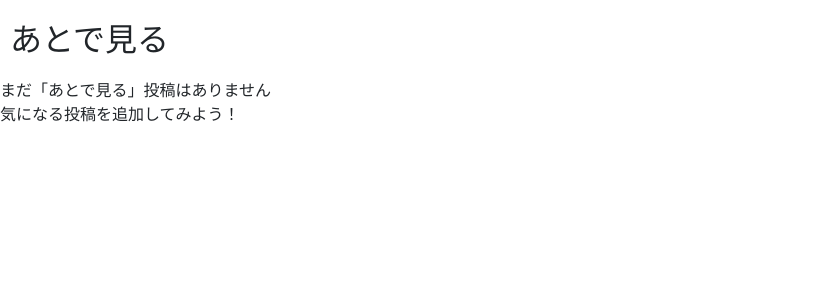
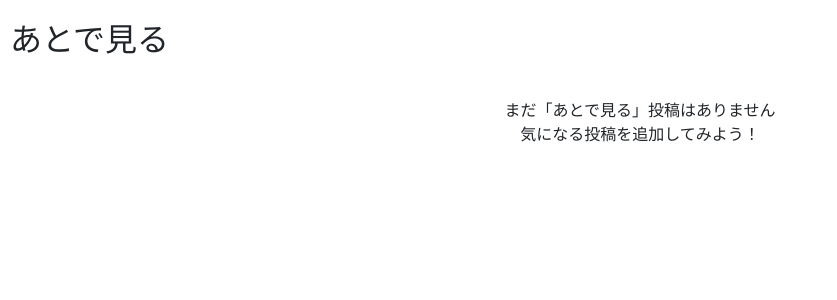
Before and after one commit to reina-nakanishi/TipTree, a Django app: page /posts/saved in a window 1280 px wide. Shown: the part 73-373 px from the top of the page, without its empty margins (0-837 px from the left). Run offline with Django 5.2, Linux system fonts and the light colour scheme; the visitor is signed in with stand-in values (Sample User, id 1); data that the repository does not hold is empty.

Commit message:
my_action.cssで該当する投稿がない時のメッセージのcssを追加した

```diff
--- a/tiptree_project/static/posts/css/my_action.css
+++ b/tiptree_project/static/posts/css/my_action.css
@@ -8,3 +8,9 @@
   margin: 40px 0 8px;
   gap: 8px;
 }
+
+.message{
+text-align:center;
+margin-top:40px;
+font-size:16px;
+}
```
